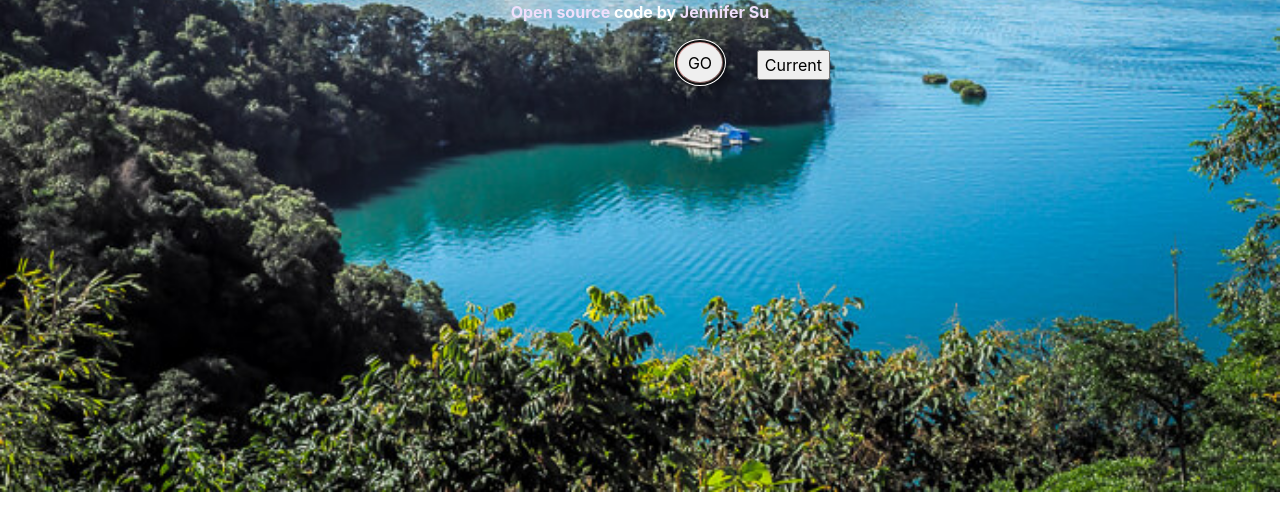
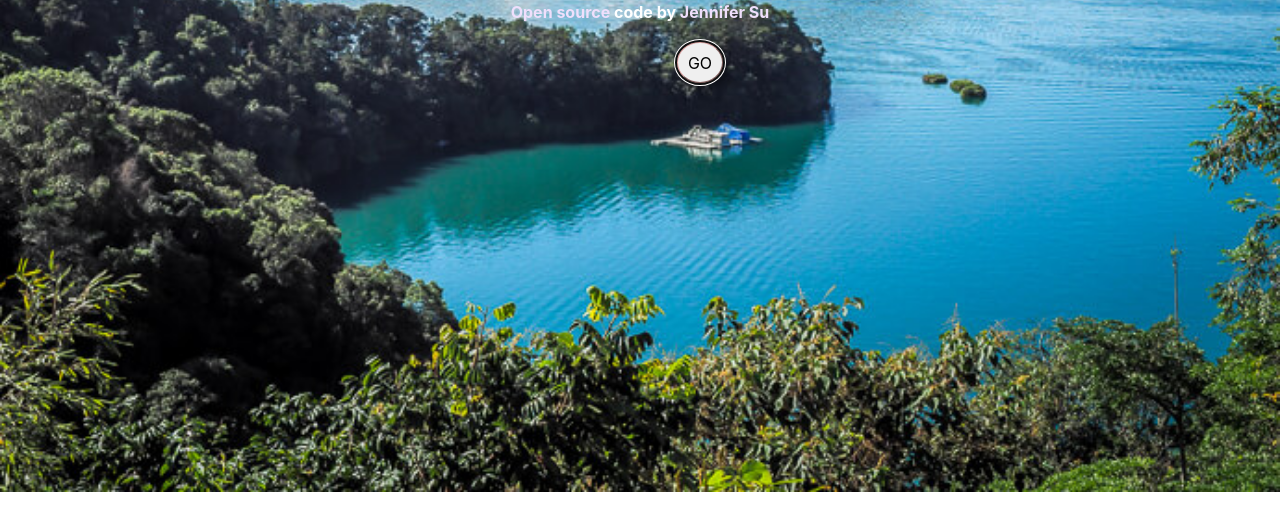
Before and after one commit to berryjen/weather-react, a React (Create React App) app: page / in a window 1280 px wide. Shown: the top 530 px of the page. Built offline with nearby package versions, Linux system fonts and the light colour scheme; no server answers; a web font is replaced by a local one.

Commit message:
deleted current location button

```diff
--- a/src/Form.js
+++ b/src/Form.js
@@ -13,17 +13,7 @@ export default function Form() {
         placeholder="GO"
         autocomplte="off"
       />
-      <div className="current-location-button">
-        <input
-          type="submit"
-          value="Current"
-          id="weatherInfo"
-          class="description"
-          autofocus=" on"
-          placeholder="GO"
-          autocomplte="off"
-        />
-      </div>
+
     </div>
   );
 }
```
